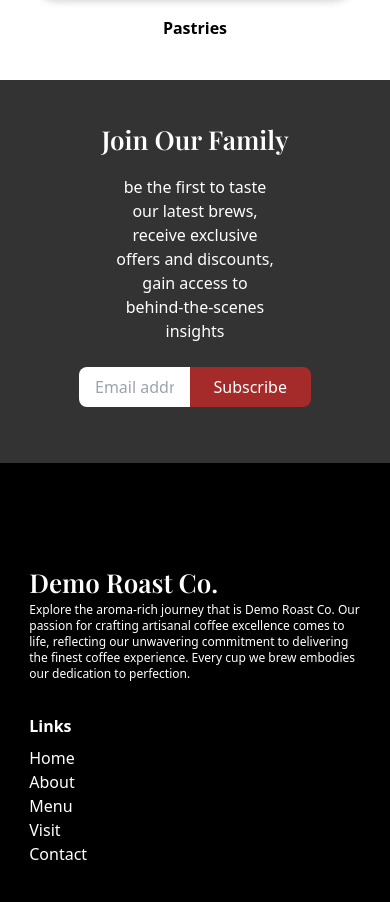
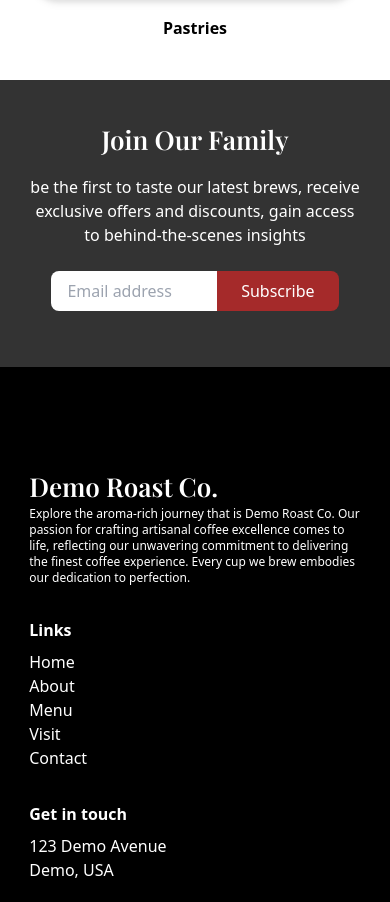
Before and after one commit to chaedoesntcode/demo-roast-co, a Next.js app: page / in a window 390 px wide. Shown: the part 2033-2935 px from the top of the page. Built offline with nearby package versions, Linux system fonts and the light colour scheme; a web font is replaced by a local one.

Commit message:
add motion to subscribe section

```diff
--- a/src/app/components/SubscribeSection.js
+++ b/src/app/components/SubscribeSection.js
@@ -1,15 +1,31 @@
+'use client'
 import React from 'react'
+import { motion } from 'framer-motion'
+import { fadeIn } from '../../variants'
 
 const SubscribeSection = () => {
+
   return (
     <section className='section py-10 bg-primary'>
-      <div className='w-[85vw] text-white mx-auto flex flex-col justify-center items-center text-center gap-y-2'>
-        <h2 className='h2'>Join Our Family</h2>
-        <p className='w-1/2'>be the first to taste our latest brews, receive exclusive offers and discounts, gain access to behind-the-scenes insights</p>
-        <div className='mt-4 mb-4 w-full'>
-          <input type='email' placeholder='Email address' className='py-2 px-4 rounded-l-lg w-1/3'/>
+      <div className='max-w-[85vw] text-white mx-auto flex flex-col justify-center items-center text-center gap-y-2'>
+        <motion.h2
+         variants={fadeIn('up', 0.1)}
+         initial="hidden"
+         whileInView={"show"}
+        className='h2'>Join Our Family</ motion.h2>
+        <motion.p
+        variants={fadeIn('up', 0.2)}
+        initial="hidden"
+        whileInView={"show"}
+        className='w-full xl:w-1/2'>be the first to taste our latest brews, receive exclusive offers and discounts, gain access to behind-the-scenes insights</motion.p>
+        <motion.div
+        variants={fadeIn('up', 0.3)}
+        initial="hidden"
+        whileInView={"show"}
+        className='mt-4 mb-4 w-full'>
+          <input type='email' placeholder='Email address' className='text-gray-600 py-2 px-4 focus:outline-none focus:ring rounded-l-lg w-1/2 md:w-1/3'/>
           <button className='rounded-r-lg bg-accent py-2 px-6 text-white'>Subscribe</button>
-        </div>
+        </motion.div>
       </div>
     </section>
   )
--- /dev/null
+++ b/src/variants.js
@@ -0,0 +1,20 @@
+export const fadeIn = (direction, delay) => {
+    return {
+      hidden: {
+        y: direction === 'up' ? 80 : direction === 'down' ? -80 : 0,
+        opacity: 0,
+        x: direction === 'left' ? 80 : direction === 'right' ? -80 : 0,
+      },
+      show: {
+        y: 0,
+        x: 0,
+        opacity: 1,
+        transition: {
+          type: 'tween',
+          duration: 1.2,
+          delay: delay,
+          ease: [0.25, 0.25, 0.25, 0.75],
+        },
+      },
+    };
+  };
```
